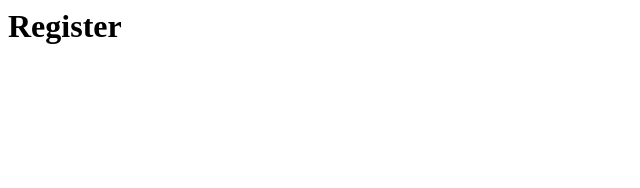
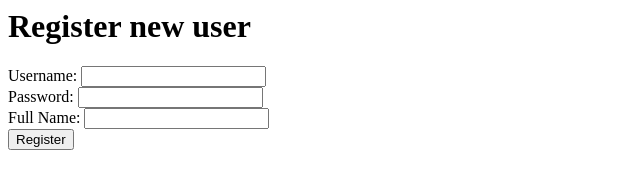
Before and after one commit to Rebeckaspolander/myReactProdject, a website: page public/register.html in a window 1280 px wide. Shown: the whole page, without its empty margins (0-640 px from the left). Drawn offline with Linux system fonts and the light colour scheme.

Commit message:
Register new user.. Logout?

```diff
--- a/public/register.html
+++ b/public/register.html
@@ -7,6 +7,20 @@
     <title>Register</title>
 </head>
 <body>
-    <h1>Register</h1>
+    <h1>Register new user</h1>
+    <div>
+        <form action="/users" method="post">
+            <div><label>Username:
+                <input type="text" name="username" />
+            </label></div>
+            <div><label>Password:
+                <input type="password" name="password" />
+            </label></div>
+            <div><label>Full Name:
+                <input type="text" name="fullname" />
+            </label></div>
+            <div><button>Register</button></div>
+        </form>
+    </div>
 </body>
 </html>
```
Also changed, not shown: public/index.html (+4 -0 lines), public/logout.html (added, +12 -0 lines), server.js (+27 -2 lines).
